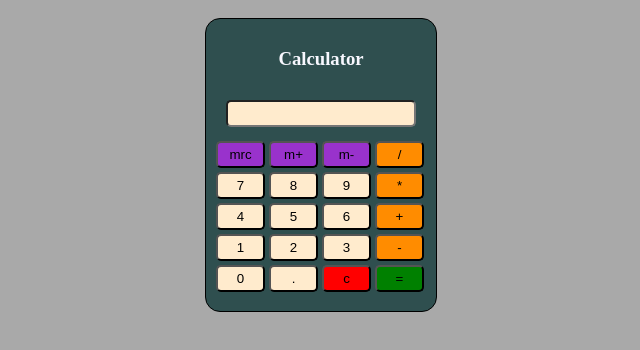
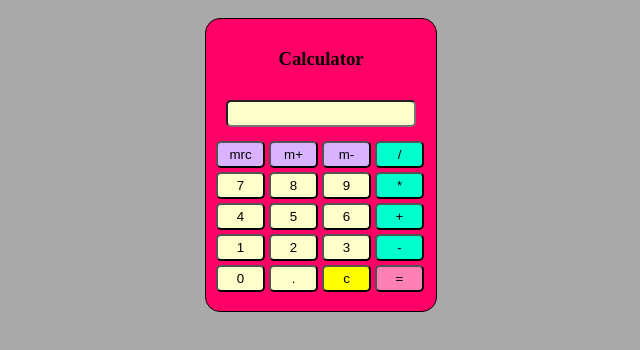
Before and after one commit to tvedtd-csp/tvedtd-csp.github.io, a plain HTML site: page DonTvedtCSC135Assignment5.html in a window 1280 px wide. Shown: the whole page, without its empty margins (319-959 px from the left). Drawn offline with nearby package versions, Linux system fonts and the light colour scheme.

Commit message:
final assignemnt5
finished

```diff
--- a/DonTvedtCSC135Assignment5.html
+++ b/DonTvedtCSC135Assignment5.html
@@ -3,9 +3,9 @@
 	<head>
 		<title>Don Tvedt CSC135 Assignment 5</title>
 		<style type="text/css">
-		body {
-		padding: 10px;
-		background-color: darkgrey;
+		h3 {
+		text-align: center;
+		color: black;
 		}
 		form {
 		max-width: 210px;
@@ -14,11 +14,7 @@
 		border-radius: 15px;
 		padding: 10px;
 		font-family: "Times New Roman", san-serif;
-		background-color: darkslategray;
-		}
-		h3 {
-		text-align: center;
-		color: ghostwhite;
+		background-color: #ff0066;
 		}
 		.calcinput {
 		margin: auto;
@@ -26,7 +22,7 @@
 		}
 		input {
 		border-radius: 5px;
-		background-color: blanchedalmond;
+		background-color: #ffffcc;
 		width: 49px;
 		padding-top: 4px;
 		padding-bottom: 4px;
@@ -34,16 +30,16 @@
 		margin-bottom: 2px;
 		}
 		.memory {
-		background-color: darkorchid;
+		background-color: #d9b3ff;
 		}
 		.operator {
-		background-color: darkorange;
+		background-color: #00ffcc;
 		}
 		.equal {
-		background-color: green;
+		background-color: #ff80b3;
 		}
 		.clear {
-		background-color: red;
+		background-color: #ffff00;
 		}
 		.myinput {
 		width: 182px;
@@ -52,27 +48,34 @@
 		div {
 		padding-bottom: 7px;
 		}
+		body {
+		padding: 10px;
+		background-color: darkgrey;
+		}
 		</style>
+		<script src="https://ajax.googleapis.com/ajax/libs/jquery/3.3.1/jquery.min.js"></script>
 		<script>
-			function AddToDisplay(ButtonToAdd)  //Adds whatever button pressed to the display of the calculator
-			{
-				var myString = document.getElementById('display').value;  //Get the information on the display
-				var displayOutput = ''  //empty string
-				displayOutput = myString + ButtonToAdd;  //Add the information to the display
-				document.getElementById('display').value = displayOutput;  //Display the new button to the screen
-			}
-
-			function LetsCalculate()  //Calculate the expression in the display using eval()
-			{
-				var myCalculation = eval(document.getElementById('display').value);  //Get the information in the display
-				document.getElementById('display').value = myCalculation; //Replace the display with the answer
-			}
-
-			function LetsClear()  //Clear the display to start over
-			{
-				var clearDisplay = ''  //Empty string
-				document.getElementById('display').value = clearDisplay; //Clear the display
-			}
+			$(document).ready(function(){
+				$("input").click(function(){
+					var myKey = $(this).val();
+					switch (myKey) {
+						case "mrc":
+							break;
+						case "m+":
+							break;
+						case "m-":
+							break;
+						case "c":
+							$("#display").val("");
+							break;
+						case "=":
+							$("#display").val(eval($("#display").val()));
+							break;
+						default:
+							$("#display").val($("#display").val() + myKey);
+					}
+				});
+			});
 		</script>
 	</head>
 	<body>
@@ -86,23 +89,23 @@
 				<input type="button" value="mrc" class="memory">
 				<input type="button" value="m+" class="memory">
 				<input type="button" value="m-" class="memory">
-				<input type="button" value="/" class="operator" onclick="AddToDisplay('/')">
-				<input type="button" value="7" onclick="AddToDisplay('7')">
-				<input type="button" value="8" onclick="AddToDisplay('8')">
-				<input type="button" value="9" onclick="AddToDisplay('9')">
-				<input type="button" value="*" class="operator" onclick="AddToDisplay('*')">
-				<input type="button" value="4" onclick="AddToDisplay('4')">
-				<input type="button" value="5" onclick="AddToDisplay('5')">
-				<input type="button" value="6" onclick="AddToDisplay('6')">
-				<input type="button" value="+" class="operator" onclick="AddToDisplay('+')">
-				<input type="button" value="1" onclick="AddToDisplay('1')">
-				<input type="button" value="2" onclick="AddToDisplay('2')">
-				<input type="button" value="3" onclick="AddToDisplay('3')">
-				<input type="button" value="-" class="operator" onclick="AddToDisplay('-')">
-				<input type="button" value="0" onclick="AddToDisplay('0')">
-				<input type="button" value="." onclick="AddToDisplay('.')">
-				<input type="button" value="c" class="clear" onclick="LetsClear()">
-				<input type="button" value="=" class="equal" onclick="LetsCalculate()">
+				<input type="button" value="/" class="operator">
+				<input type="button" value="7">
+				<input type="button" value="8">
+				<input type="button" value="9">
+				<input type="button" value="*" class="operator">
+				<input type="button" value="4">
+				<input type="button" value="5">
+				<input type="button" value="6">
+				<input type="button" value="+" class="operator">
+				<input type="button" value="1">
+				<input type="button" value="2">
+				<input type="button" value="3">
+				<input type="button" value="-" class="operator">
+				<input type="button" value="0">
+				<input type="button" value=".">
+				<input type="button" value="c" class="clear">
+				<input type="button" value="=" class="equal">
 			</div>
 		</form>
 	</body>
```
